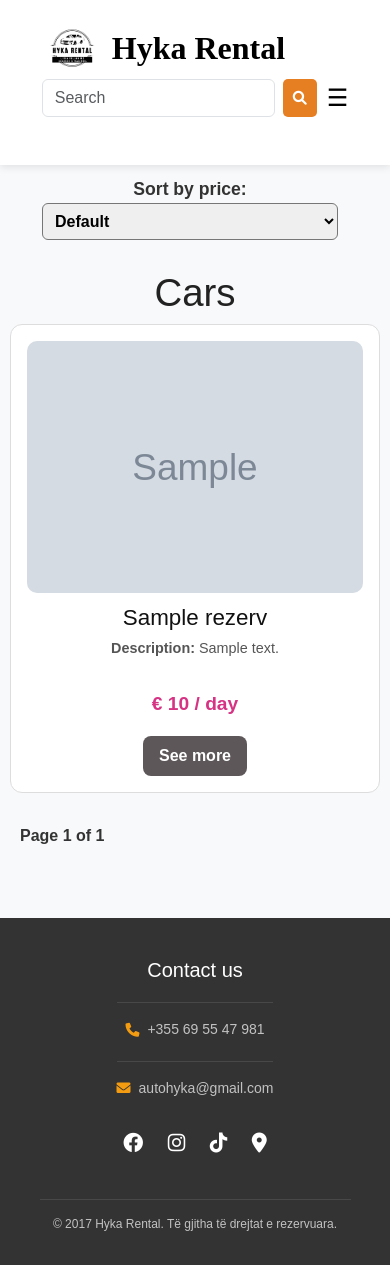
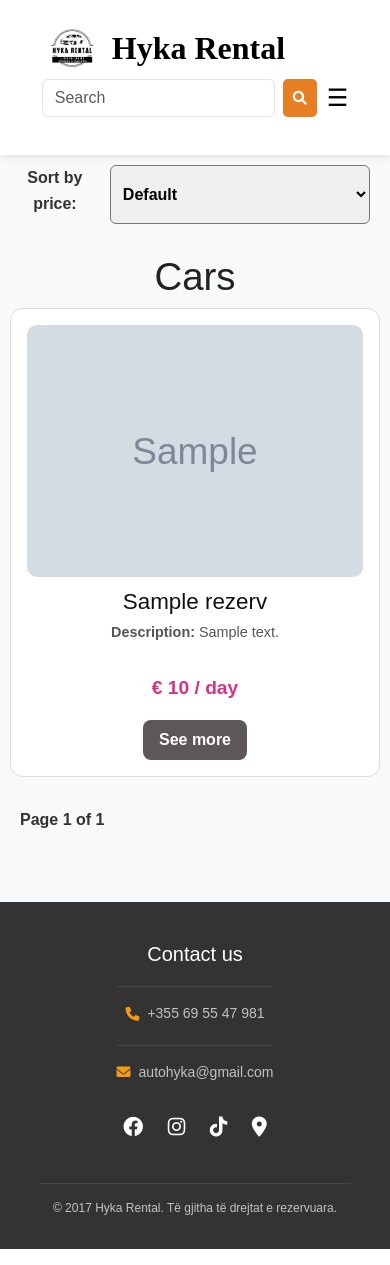
Before and after one commit to XhesildaHyka/rentcar, a Django app: template hykarent/aplication/templates/rezervo.html in a window 390 px wide. Run offline with Django 5.2, Linux system fonts and the light colour scheme; the template is opened without the code that fills it: most values are stand-ins (such as "Sample title", 1, 10 or a date in 2020); grey boxes marked "Sample" are stand-in pictures; some libraries are stand-ins or nearby versions; some web fonts are replaced.

Commit message:
Update rezervo.html

```diff
--- a/hykarent/aplication/templates/rezervo.html
+++ b/hykarent/aplication/templates/rezervo.html
@@ -141,7 +141,6 @@
       padding: 10px;
     }
 
-<<<<<<< HEAD
     /* Sort form styling */
     form {
       width: 100%;
@@ -149,7 +148,7 @@
       /* align-items: center; */
       margin-bottom: 20px;
     }
-=======
+
   .makina {
     background: white;
     padding: 20px;
@@ -159,7 +158,6 @@
     transition: transform 0.3s ease, box-shadow 0.3s ease;
     margin-right: 70px;
   }
->>>>>>> f35415443eab8bf57873d85403624116677e46cb
 
     form label {
       margin-bottom: 8px;
```
